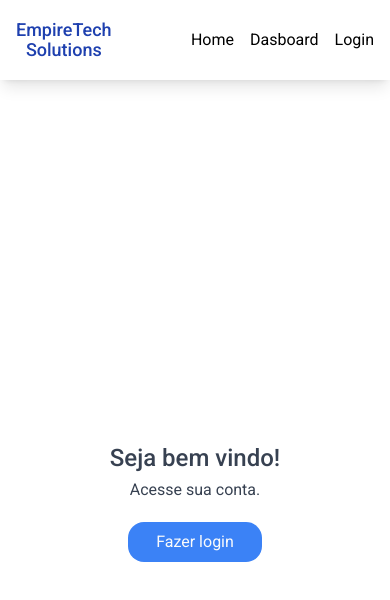
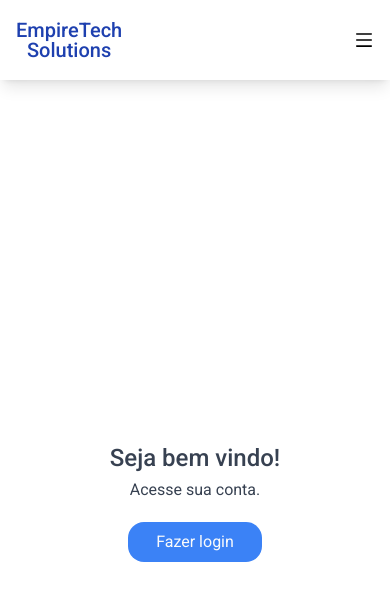
Before and after one commit to empiretech-solutions-recruiting/wellyngton-kuhn, a React (Vite) app: page / in a window 390 px wide. Shown: the top 600 px of the page. Built offline with nearby package versions, Linux system fonts and the light colour scheme.

Commit message:
feat: responsividade do component header pronta

```diff
--- a/prettier.config.js
+++ /dev/null
@@ -1,3 +0,0 @@
-module.exports = {
-  plugins: [require('prettier-plugin-tailwindcss')]
-}
--- a/src/components/Header/index.tsx
+++ b/src/components/Header/index.tsx
@@ -1,32 +1,91 @@
+import { useState } from "react";
 import { Link } from "react-router-dom";
 
+import { AiOutlineMenu, AiOutlineClose } from "react-icons/ai";
+
 export default function Header() {
+  const [isMenuMobileOpen, setIsMenuMobileOpen] = useState(false);
+
+  const handleToggleMenuMobile = () => {
+    setIsMenuMobileOpen((prev) => !prev);
+  };
+
+  const handleCloseMenuMobile = () => {
+    setIsMenuMobileOpen(false);
+  };
+
   return (
-    <header>
-      <div className="container mx-auto px-4 py-5 flex justify-between items-center shadow-lg ">
-        <Link to='/'>
-          <h1 className="flex flex-col justify-center items-center leading-5  font-medium text-lg text-blue-800">EmpireTech <span>Solutions</span></h1>
+    <header className="w-full shadow-lg ">
+      <div className="container mx-auto py-5 flex justify-between  items-center px-4">
+        <Link to="/" onClick={() => handleCloseMenuMobile()}>
+          <h1 className="flex flex-col justify-center items-center leading-5  font-medium text-xl text-blue-800 md:text-2xl md:leading-6">
+            EmpireTech <span>Solutions</span>
+          </h1>
         </Link>
-          <nav>
+
+        <nav className="hidden md:block">
           <ul className="flex gap-4">
             <li>
-              <Link to='/' className="text-base font-normal">
+              <Link to="/" className="text-lg font-normal">
                 Home
               </Link>
             </li>
             <li>
-              <Link to='/dashboard'>
+              <Link to="/dashboard" className="text-lg font-normal">
                 Dasboard
               </Link>
             </li>
             <li>
-              <Link to='/login'>
+              <Link to="/login" className="text-lg font-normal">
                 Login
               </Link>
             </li>
           </ul>
         </nav>
+
+        {/* Menu Mobile */}
+        <button onClick={() => handleToggleMenuMobile()} className="md:hidden">
+          {isMenuMobileOpen ? (
+            <AiOutlineClose size={20} />
+          ) : (
+            <AiOutlineMenu size={20} />
+          )}
+        </button>
+
+        {isMenuMobileOpen ? (
+          <nav className="w-full absolute top-20 left-0 py-10 bg-white shadow-lg md:hidden">
+            <ul className="w-full flex flex-col items-center justify-center gap-7 ">
+              <li>
+                <Link
+                  to="/"
+                  className="text-base font-medium"
+                  onClick={handleCloseMenuMobile}
+                >
+                  Home
+                </Link>
+              </li>
+              <li>
+                <Link
+                  to="/dashboard"
+                  className="text-base font-medium"
+                  onClick={handleCloseMenuMobile}
+                >
+                  Dasboard
+                </Link>
+              </li>
+              <li>
+                <Link
+                  to="/login"
+                  className="text-base font-medium"
+                  onClick={handleCloseMenuMobile}
+                >
+                  Login
+                </Link>
+              </li>
+            </ul>
+          </nav>
+        ) : null}
       </div>
     </header>
-  )
+  );
 }
--- a/src/pages/home/index.tsx
+++ b/src/pages/home/index.tsx
@@ -1,6 +1,8 @@
 import { Link } from "react-router-dom";
 
 export default function Home() {
+
+
   return (
     <main className="w-full">
       <div className="container mx-auto px-5">
```
Also changed, not shown: 1 other file (tests, documents, lock files or other folders). Lines whose indentation alone changed are shown as unchanged.
